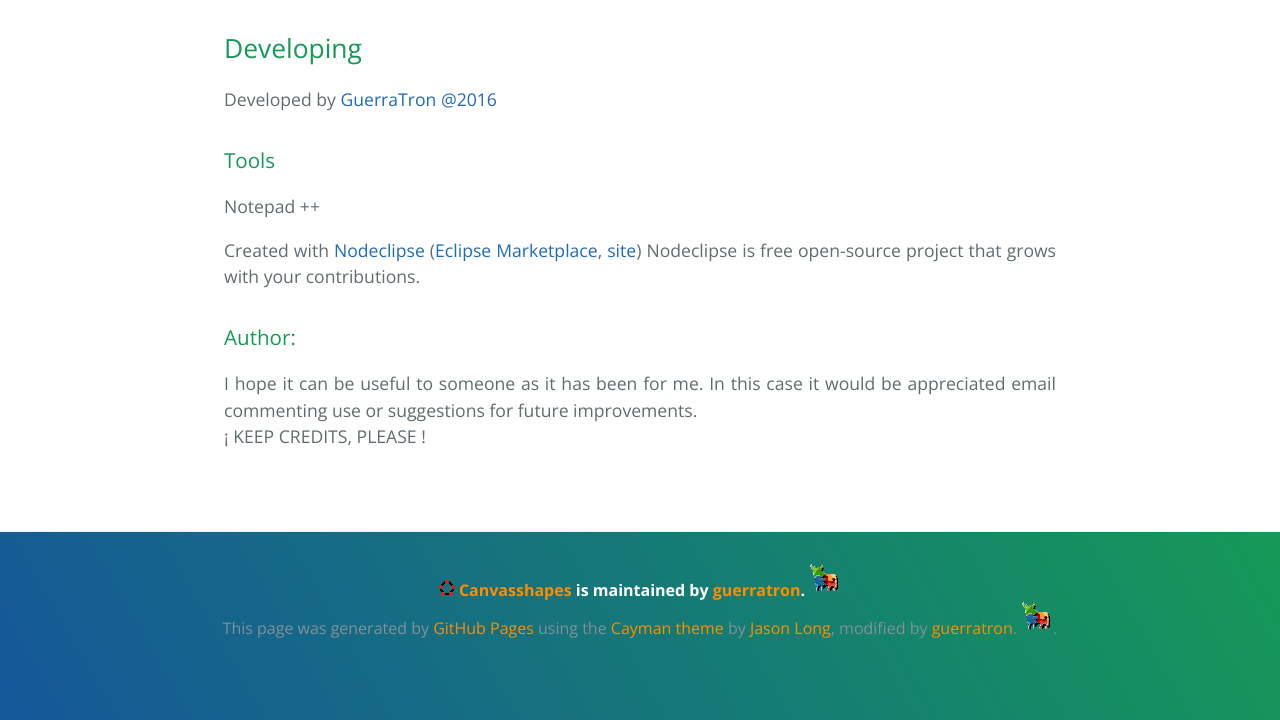
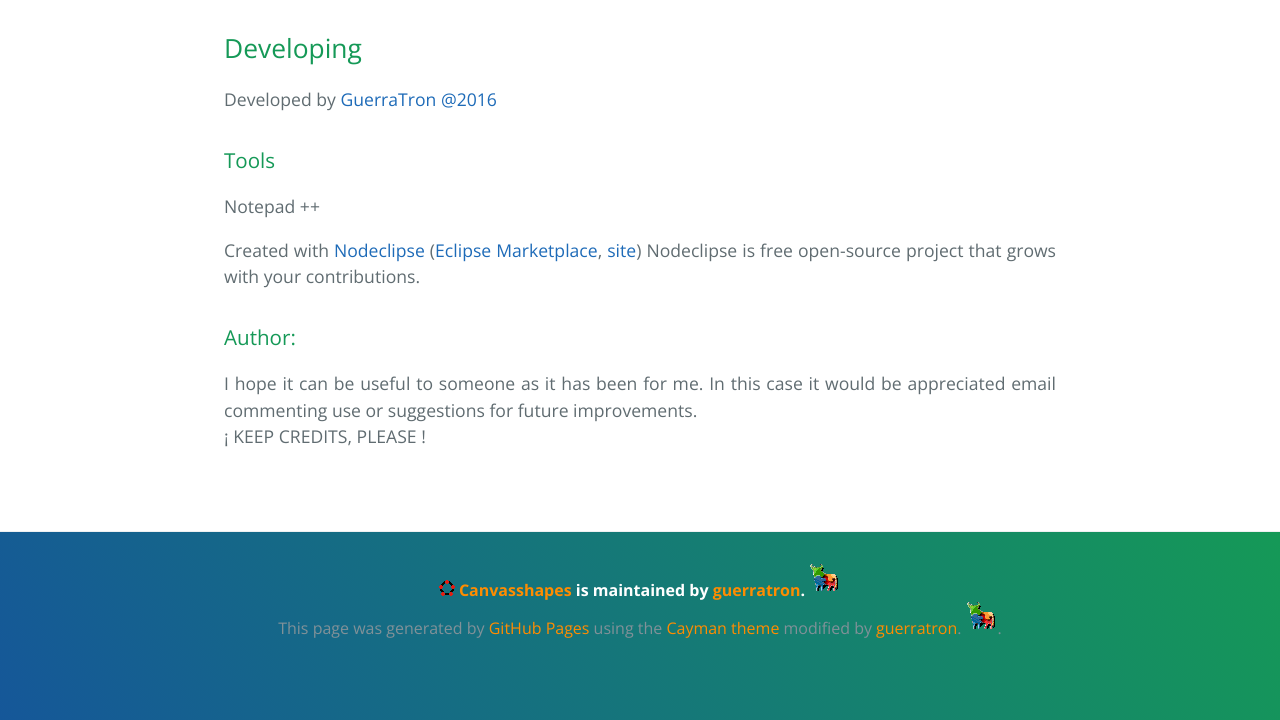
Before and after one commit to guerratron/canvasShapes, a plain HTML site: page index.html in a window 1280 px wide. Shown: the part 2269-2989 px from the top of the page. Drawn offline with nearby package versions, Linux system fonts and the light colour scheme.

Commit message:
update index and styles

```diff
--- a/index.html
+++ b/index.html
@@ -10,7 +10,7 @@
     <link rel="stylesheet" type="text/css" href="stylesheets/github-light.css" media="screen">
 		<link rel="stylesheet" type="text/css" href="stylesheets/tuto.css" media="screen">
 		<script type="text/javascript" src="https://ajax.googleapis.com/ajax/libs/jquery/2.2.2/jquery.min.js"></script>
-
+		<!-- <script type="text/javascript" src="javascript/main.js"></script> -->
 		<!-- SLICK SLIDE
 		<link rel="stylesheet" type="text/css" href="//cdn.jsdelivr.net/jquery.slick/1.5.9/slick.css"/> -->
 		<link rel="stylesheet" type="text/css" href="javascripts/slick/slick-min.css"/>
@@ -136,7 +136,7 @@
 		  <footer class="site-footer">
         <span class="site-footer-owner"><img src="img/canvasShapes-logo-mini.gif" alt="canvasshapes logo" title="CanvasShapes logo" /> <a href="https://github.com/guerratron/canvasShapes">Canvasshapes</a> is maintained by <a href="https://github.com/guerratron">guerratron</a>. <img src="img/torotron_logo.png" alt="guerratron logo" title="author" /></span>
 
-        <span class="site-footer-credits">This page was generated by <a href="https://pages.github.com">GitHub Pages</a> using the <a href="https://github.com/jasonlong/cayman-theme">Cayman theme</a> by <a href="https://twitter.com/jasonlong">Jason Long</a>, modified by <a href="https://github.com/guerratron">guerratron</a>. <img src="img/torotron_logo.png" alt="guerratron logo" title="guerratron logo" />.</span>
+        <span class="site-footer-credits">This page was generated by <a href="https://pages.github.com">GitHub Pages</a> using the <a href="https://github.com/jasonlong/cayman-theme">Cayman theme</a> modified by <a href="https://github.com/guerratron">guerratron</a>. <img src="img/torotron_logo.png" alt="guerratron logo" title="guerratron logo" />.</span>
       </footer>
 
 			<!-- SLICK SLIDE
--- a/stylesheets/tuto.css
+++ b/stylesheets/tuto.css
@@ -8,6 +8,7 @@
 header{max-width:85%; margin:auto; background:navajoWhite; color:#333333; border-radius:8px; box-shadow:2px 2px 4px darkGray; padding:15px; margin-top:40px;
     font-family: sans-serif;
     text-shadow: 0 1px 0 #fff;
+		text-align: left;
 }
 header span{float:left; font-size:xx-large; font-weight:bolder; color:blue;}
 header sub{float:left; color:maroon; margin:6px;}
```
